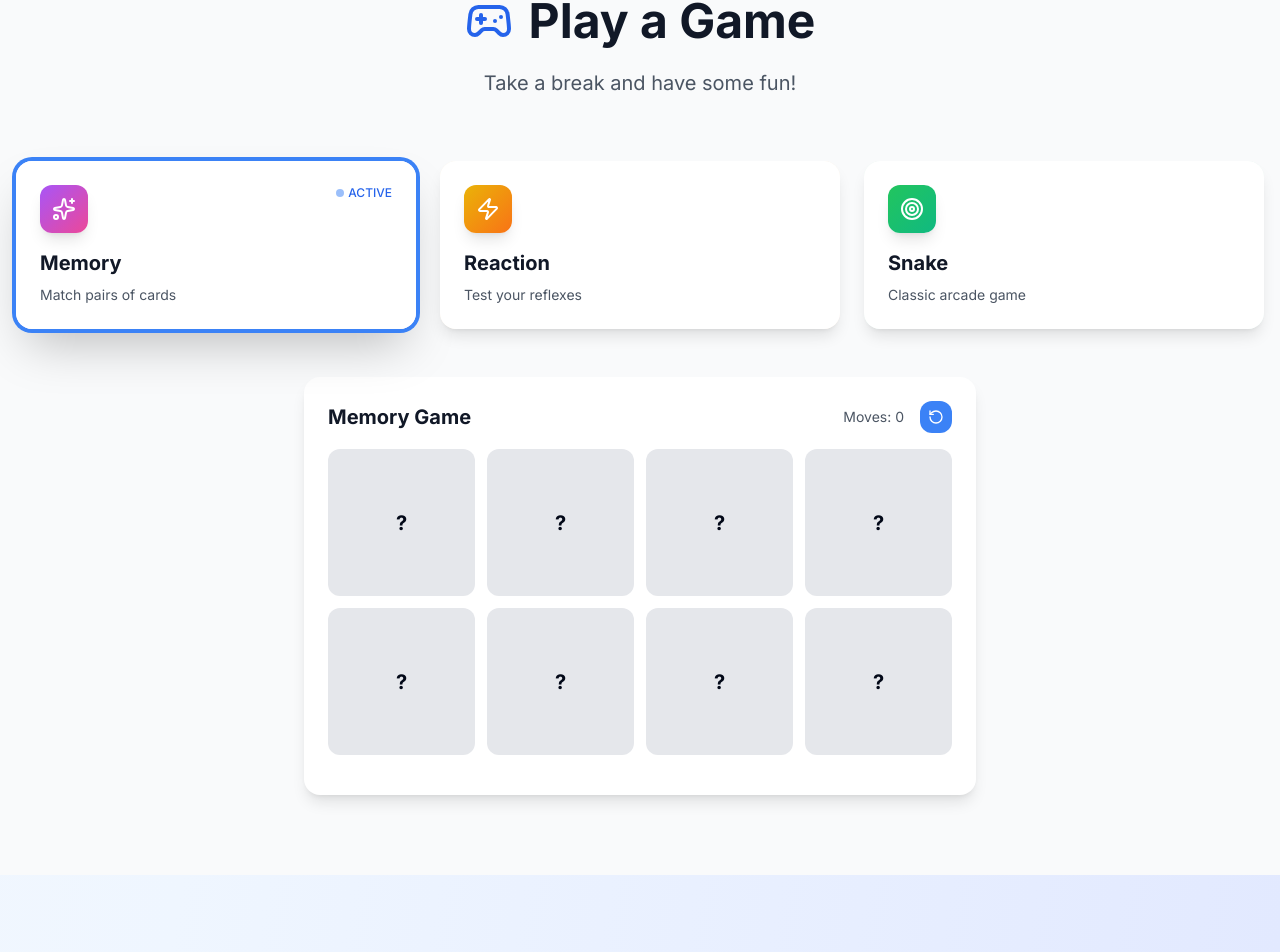
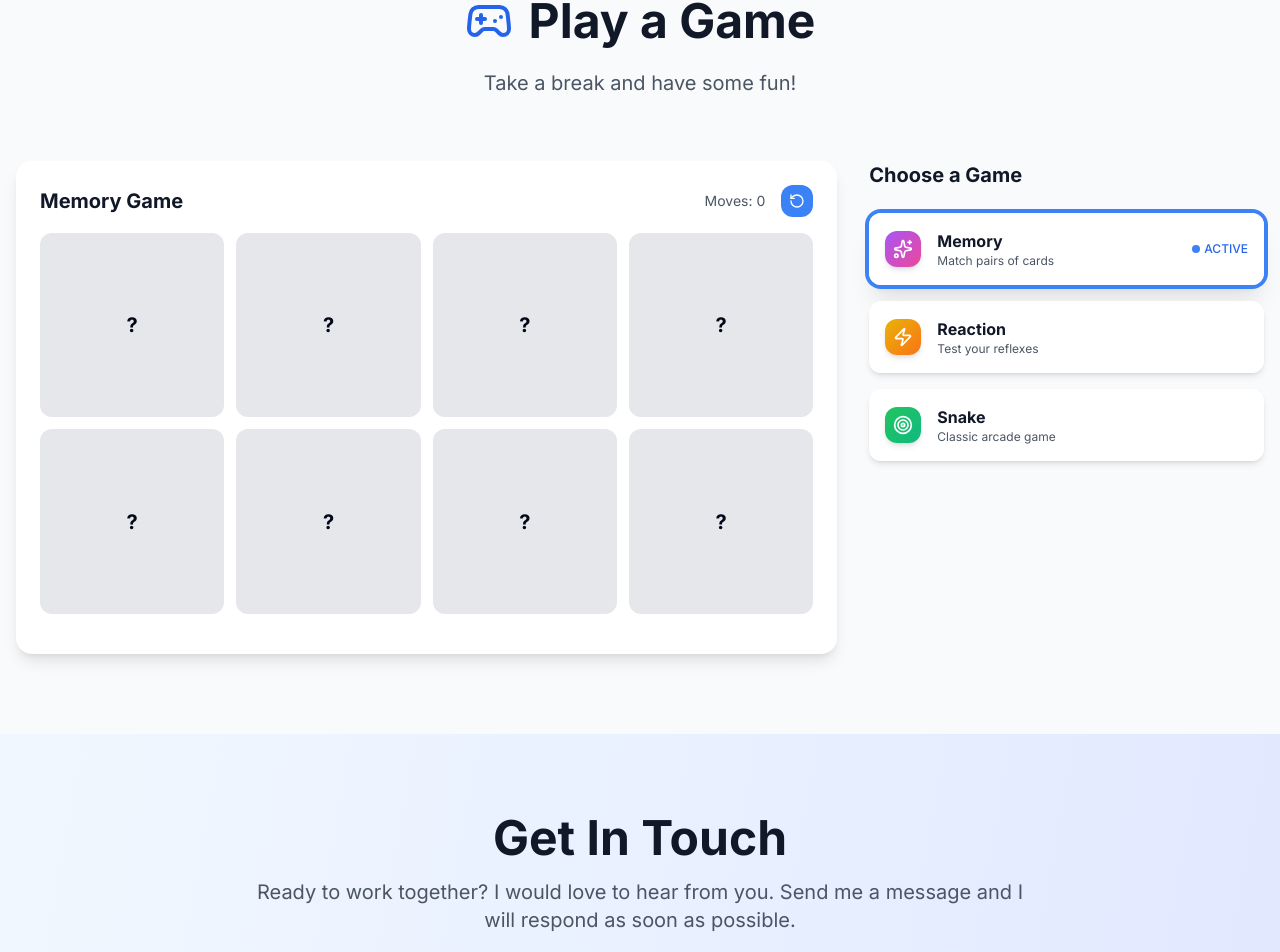
Before and after one commit to Prabodhidissanayake/portfolio, a Next.js app in the folder portfolio/: page / in a window 1280 px wide. Shown: the part 5338-6290 px from the top of the page. Built offline with nearby package versions, Linux system fonts and the light colour scheme.

Commit message:
Fixed games styles

```diff
--- a/portfolio/src/components/Games.tsx
+++ b/portfolio/src/components/Games.tsx
@@ -1,6 +1,6 @@
 "use client";
 
-import { useState, useCallback, useEffect, useRef } from "react";
+import { useState, useCallback, useEffect } from "react";
 import { motion, AnimatePresence } from "framer-motion";
 import {
   Gamepad2,
@@ -562,9 +562,9 @@ const SnakeGame = () => {
       if (!isHead) return "";
       const [dirY, dirX] = direction;
       if (dirY === -1) return "↑"; // Up
-      if (dirY === 1) return "↓"; // Down
+      if (dirY === 1) return "↓";  // Down
       if (dirX === -1) return "←"; // Left
-      if (dirX === 1) return "→"; // Right
+      if (dirX === 1) return "→";  // Right
       return "→"; // Default right
     };
 
@@ -657,20 +657,6 @@ interface GameInfo {
 // Main Games Section Component
 export default function Games() {
   const [activeGame, setActiveGame] = useState<GameId>("memory");
-  const gameDisplayRef = useRef<HTMLDivElement>(null);
-
-  const handleGameSelect = (gameId: GameId) => {
-    setActiveGame(gameId);
-
-    // Scroll to game display area with smooth animation
-    setTimeout(() => {
-      gameDisplayRef.current?.scrollIntoView({
-        behavior: "smooth",
-        block: "center",
-        inline: "nearest",
-      });
-    }, 100); // Small delay to ensure the game has rendered
-  };
 
   const allGames: GameInfo[] = [
     {
@@ -723,14 +709,18 @@ export default function Games() {
           </p>
         </motion.div>
 
-        {/* Game Selection Cards */}
-        <div className="grid grid-cols-1 md:grid-cols-2 lg:grid-cols-3 gap-6 mb-12">
+        {/* Desktop: Side-by-side layout, Mobile: Stacked layout */}
+        <div className="grid grid-cols-1 lg:grid-cols-12 gap-8">
+
+          {/* Mobile: Game Selection Cards (shown at top) */}
+          <div className="lg:hidden">
+            <div className="grid grid-cols-2 gap-4 mb-8">
               {allGames.map((game) => (
                 <motion.div
                   key={game.id}
                   whileHover={{ scale: 1.02, y: -5 }}
                   whileTap={{ scale: 0.98 }}
-              onClick={() => handleGameSelect(game.id)}
+                  onClick={() => setActiveGame(game.id)}
                   className={`relative overflow-hidden rounded-2xl cursor-pointer transition-all duration-300 ${
                     activeGame === game.id
                       ? "ring-4 ring-blue-500 shadow-2xl"
@@ -800,9 +790,10 @@ export default function Games() {
                 </motion.div>
               ))}
             </div>
+          </div>
 
-        {/* Active Game Display */}
-        <div ref={gameDisplayRef} className="max-w-2xl mx-auto">
+          {/* Active Game Display - Left side on desktop, below selection on mobile */}
+          <div className="lg:col-span-8">
             {(() => {
               const ActiveGameComponent = allGames.find(
                 (game) => game.id === activeGame
@@ -810,6 +801,92 @@ export default function Games() {
               return ActiveGameComponent ? <ActiveGameComponent /> : null;
             })()}
           </div>
+
+          {/* Desktop: Game Selection Cards (shown on right side) */}
+          <div className="hidden lg:block lg:col-span-4">
+            <div className="space-y-4">
+              <h3 className="text-xl font-bold text-gray-900 dark:text-white mb-6">
+                Choose a Game
+              </h3>
+              {allGames.map((game) => (
+                <motion.div
+                  key={game.id}
+                  whileHover={{ scale: 1.02, x: -5 }}
+                  whileTap={{ scale: 0.98 }}
+                  onClick={() => setActiveGame(game.id)}
+                  className={`relative overflow-hidden rounded-xl cursor-pointer transition-all duration-300 ${
+                    activeGame === game.id
+                      ? "ring-4 ring-blue-500 shadow-xl"
+                      : "shadow-md hover:shadow-lg"
+                  }`}
+                >
+                  {/* Background Gradient */}
+                  <div
+                    className={`absolute inset-0 bg-gradient-to-br ${game.bgGradient} opacity-10`}
+                  />
+
+                  {/* Active Game Indicator */}
+                  {activeGame === game.id && (
+                    <motion.div
+                      layoutId="activeIndicatorDesktop"
+                      className="absolute top-3 right-3 w-3 h-3 bg-blue-500 rounded-full"
+                      transition={{ type: "spring", bounce: 0.3 }}
+                    />
+                  )}
+
+                  {/* Card Content */}
+                  <div className="relative p-4 bg-white dark:bg-gray-800">
+                    <div className="flex items-center space-x-4">
+                      <div
+                        className={`p-2 rounded-lg bg-gradient-to-br ${game.bgGradient} shadow-md`}
+                      >
+                        <game.icon size={20} className="text-white" />
+                      </div>
+
+                      <div className="flex-1">
+                        <h4 className="font-bold text-gray-900 dark:text-white">
+                          {game.name}
+                        </h4>
+                        <p className="text-xs text-gray-600 dark:text-gray-300">
+                          {game.description}
+                        </p>
+                      </div>
+
+                      {activeGame === game.id && (
+                        <motion.div
+                          initial={{ scale: 0 }}
+                          animate={{ scale: 1 }}
+                          className="flex items-center space-x-1 text-xs font-medium text-blue-600 dark:text-blue-400"
+                        >
+                          <div className="w-2 h-2 bg-blue-500 rounded-full animate-pulse" />
+                          <span>ACTIVE</span>
+                        </motion.div>
+                      )}
+                    </div>
+
+                    {/* Hover Effect */}
+                    <motion.div
+                      className="absolute bottom-0 left-0 right-0 h-1 bg-gradient-to-r"
+                      style={{
+                        backgroundImage: `linear-gradient(to right, ${
+                          game.bgGradient.includes("purple")
+                            ? "#8B5CF6, #EC4899"
+                            : game.bgGradient.includes("yellow")
+                            ? "#F59E0B, #F97316"
+                            : "#10B981, #059669"
+                        })`,
+                      }}
+                      initial={{ scaleX: 0 }}
+                      whileHover={{ scaleX: 1 }}
+                      transition={{ duration: 0.3 }}
+                    />
+                  </div>
+                </motion.div>
+              ))}
+            </div>
+          </div>
+
+        </div>
       </div>
     </section>
   );
```
Lines whose indentation alone changed are shown as unchanged.
